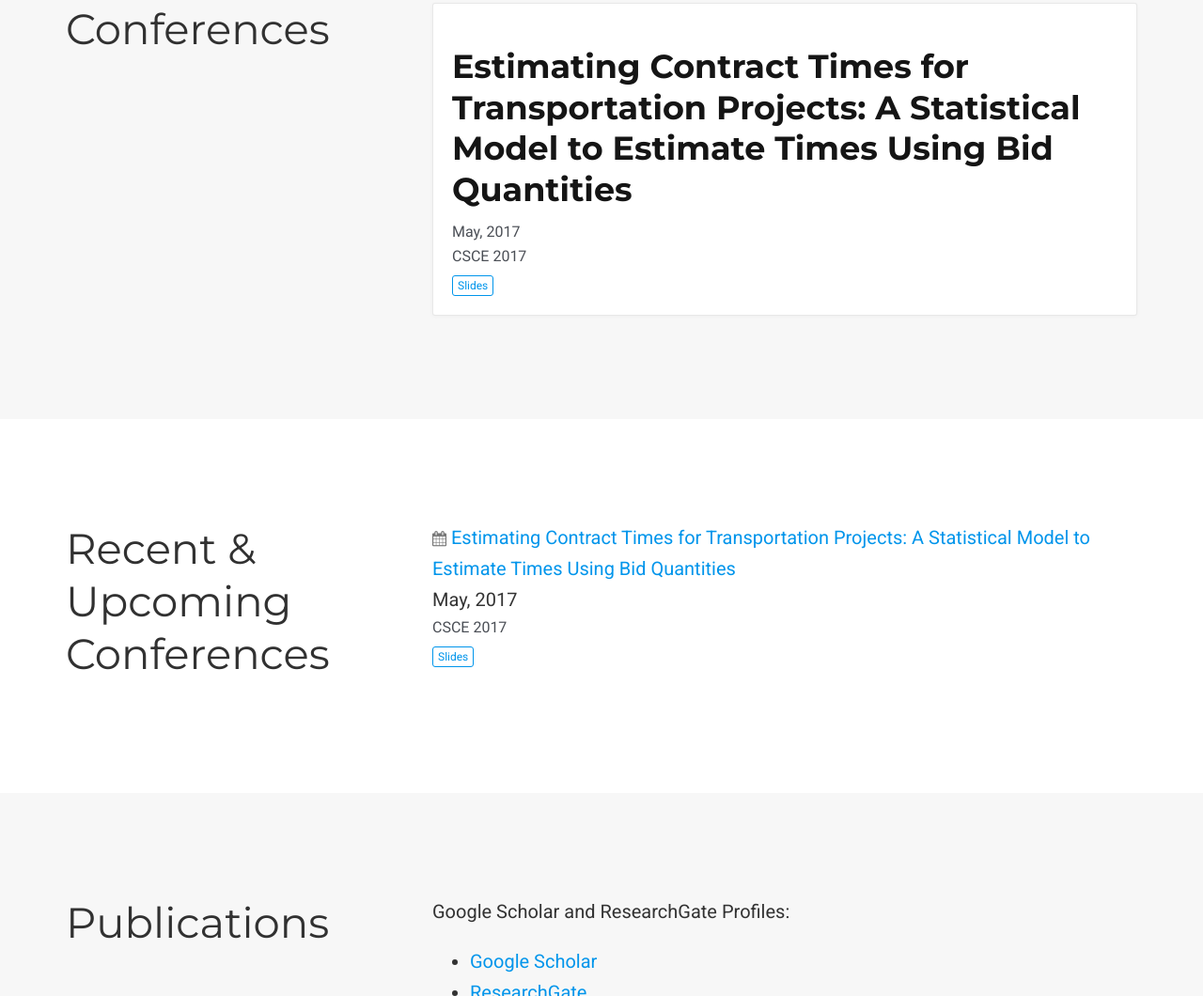
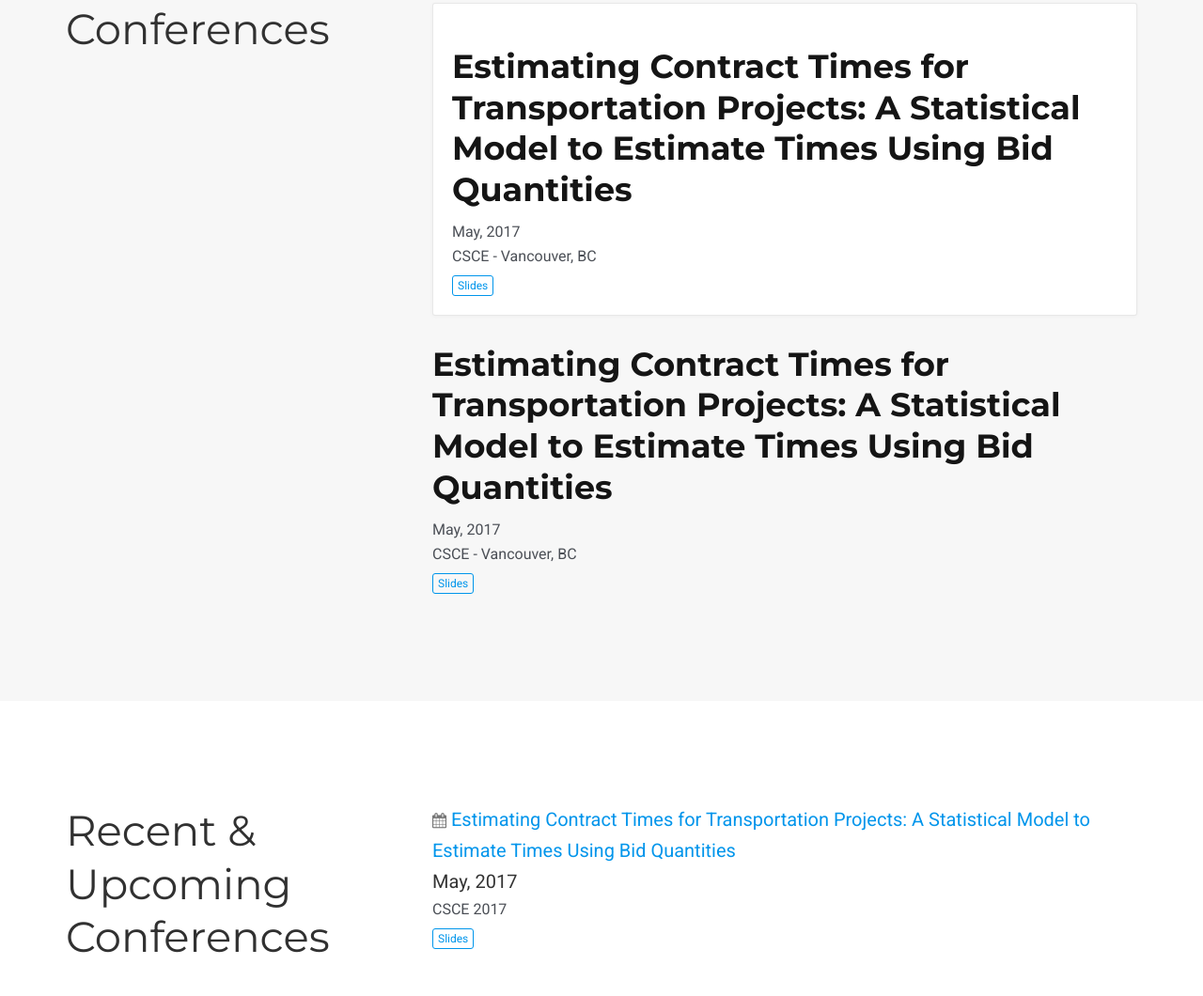
Before and after one commit to guillermonevett/guillermonevett.github.io, a plain HTML site: page index.html in a window 1280 px wide. Shown: the part 861-1921 px from the top of the page at 94% size. Drawn offline with nearby package versions, Linux system fonts and the light colour scheme; some icons are missing.

Commit message:
Update index.html

```diff
--- a/index.html
+++ b/index.html
@@ -408,7 +408,50 @@
 
   <div class="talk-metadata">
 
-    CSCE 2017
+    CSCE - Vancouver, BC
+
+  </div>
+
+  <div class="talk-abstract" itemprop="text">
+
+
+
+  </div>
+
+  <div class="talk-links">
+
+
+
+
+
+<a class="btn btn-primary btn-outline btn-xs" href="https://guillermonevett.github.io/files/talks/Presentation CSCE 2017 - Nevett.pdf">
+  Slides
+</a>
+
+
+
+
+
+
+  </div>
+
+</div>
+<h3 class="article-title" itemprop="name">
+    <a href="https://guillermonevett.github.io/talk/rmacc-2018/" itemprop="url">Estimating Contract Times for Transportation Projects: A Statistical Model to Estimate Times Using Bid Quantities</a>
+  </h3>
+
+  <div class="talk-metadata" itemprop="startDate">
+
+    May, 2017
+
+
+
+
+  </div>
+
+  <div class="talk-metadata">
+
+    CSCE - Vancouver, BC
 
   </div>
 
```
